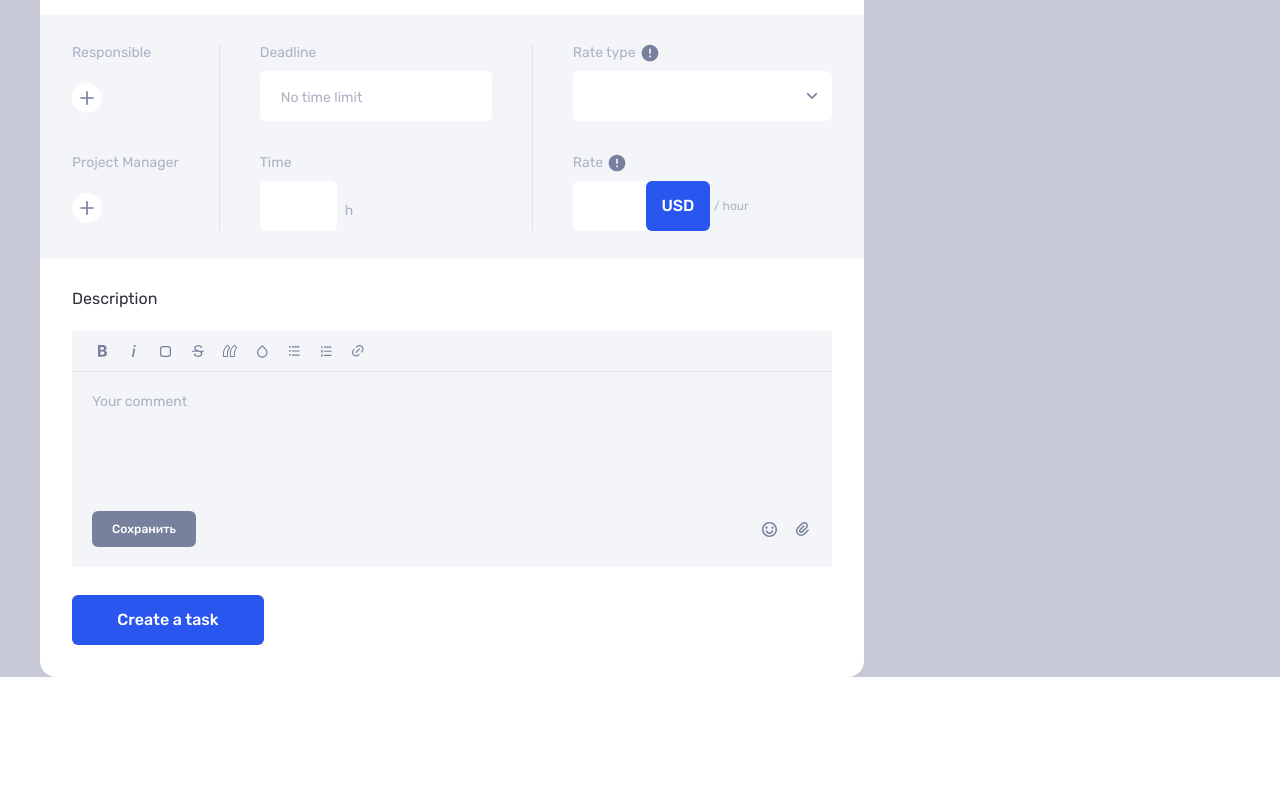
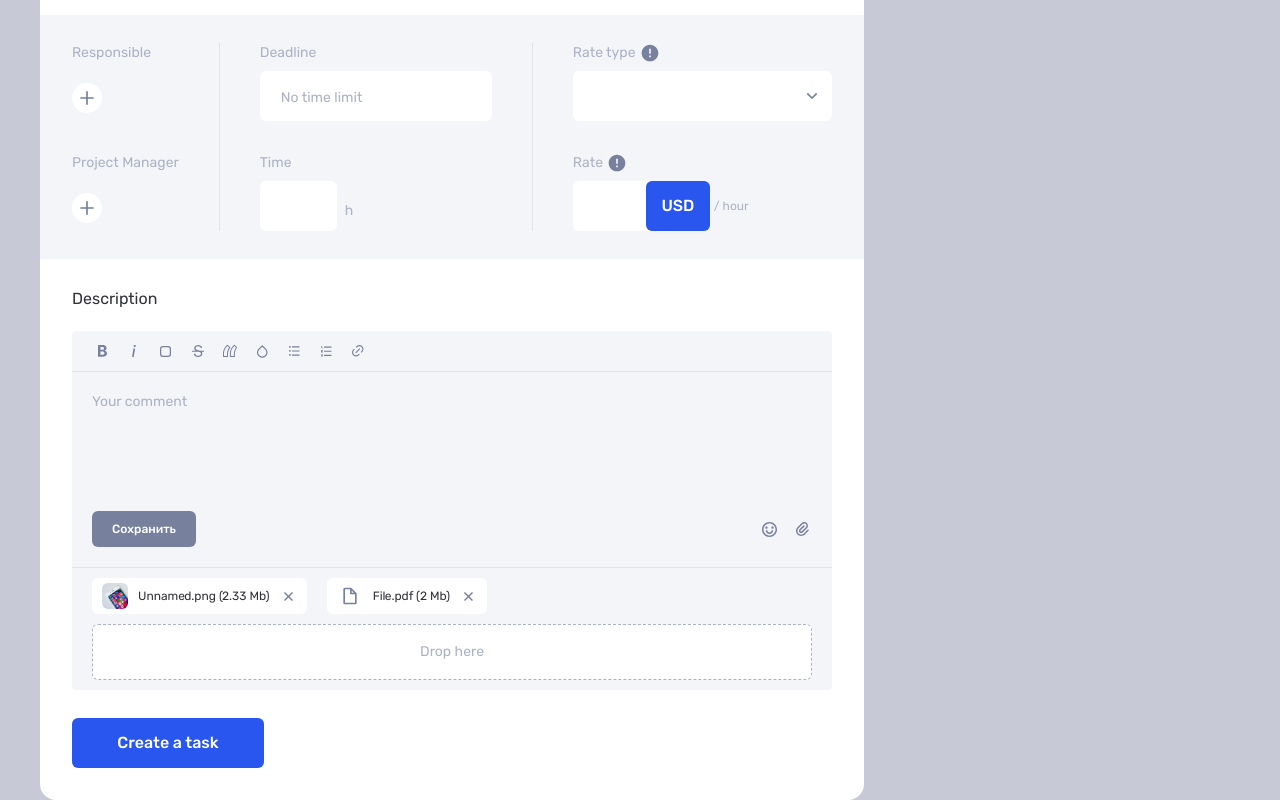
Before and after one commit to exes2012/if-team, a Vue app: page /people in a window 1280 px wide. Shown: the part 6627-7427 px from the top of the page. Before the commit the page ends 7304 px from the top, so only its background shows below. Built offline with nearby package versions, Linux system fonts and the light colour scheme.

Commit message:
added drop file area to "New task"

```diff
--- a/src/views/ViewPeople.vue
+++ b/src/views/ViewPeople.vue
@@ -2285,6 +2285,64 @@
                 </div>
               </div>
             </div>
+            <div class="px-5 py-2.5 border-t border-solid border-gray-200">
+              <div class="flex items-center gap-x-5">
+                <div
+                  class="w-fit mb-2.5 flex items-center py-[5px] px-2.5 rounded-md bg-white"
+                >
+                  <div
+                    class="w-[26px] h-[26px] rounded-md overflow-hidden mr-2.5"
+                  >
+                    <img
+                      src="../assets/img/file-upload-demo.jpg"
+                      alt="file icon"
+                      class="w-full h-full object-cover"
+                    />
+                  </div>
+                  <p class="text-4 mr-2.5">Unnamed.png (2.33 Mb)</p>
+                  <v-button type="button"
+                    ><v-icon
+                      name="close"
+                      width="17"
+                      height="17"
+                      viewBox="0 0 20 20"
+                      class="hover:fill-blue-400"
+                    ></v-icon>
+                  </v-button>
+                </div>
+                <div
+                  class="w-fit mb-2.5 flex items-center py-[5px] px-2.5 rounded-md bg-white"
+                >
+                  <div
+                    class="w-[26px] h-[26px] rounded-md overflow-hidden mr-2.5"
+                  >
+                    <img
+                      src="../assets/img/icons/file.svg"
+                      alt="file icon"
+                      class="w-full h-full object-cover"
+                    />
+                  </div>
+                  <p class="text-4 mr-2.5">File.pdf (2 Mb)</p>
+                  <v-button type="button"
+                    ><v-icon
+                      name="close"
+                      width="17"
+                      height="17"
+                      viewBox="0 0 20 20"
+                      class="hover:fill-blue-400"
+                    ></v-icon>
+                  </v-button>
+                </div>
+              </div>
+              <input
+                type="file"
+                id="drop-file"
+                class="invisible opacity-0 absolute"
+              />
+              <label for="drop-file" class="upload-file bg-white"
+                >Drop here</label
+              >
+            </div>
           </div>
         </div>
 
```
